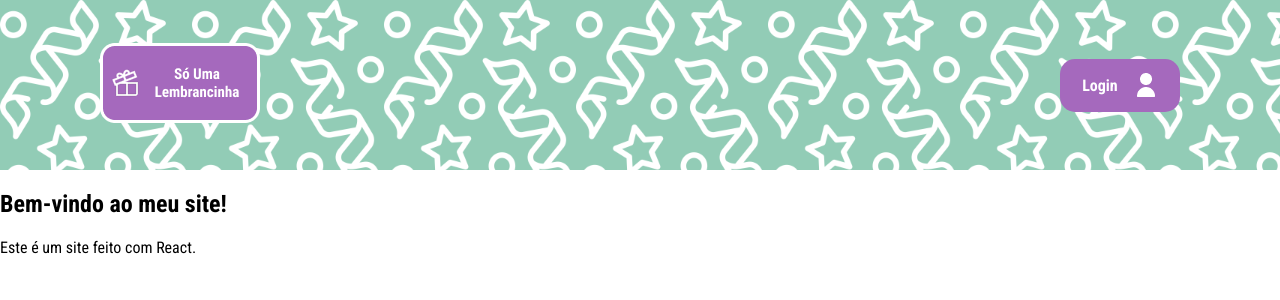
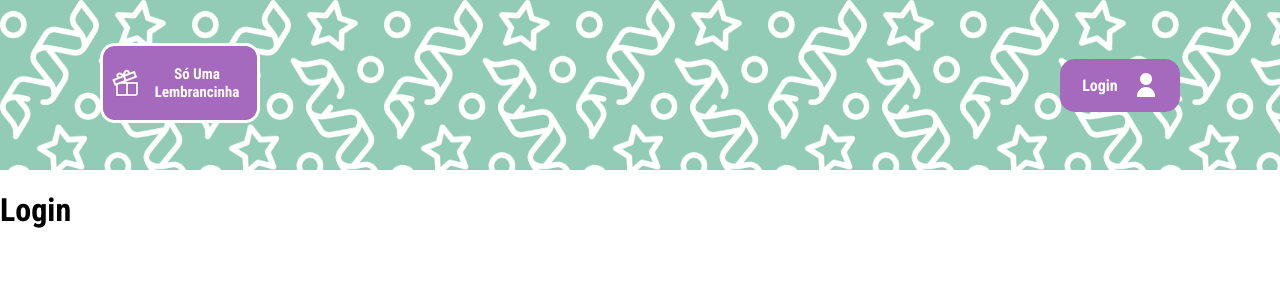
Before and after one commit to BlackStarSt/SoUmPresentinho, a React (Create React App) app: page /login in a window 1280 px wide. Shown: the top 300 px of the page. Built offline with nearby package versions, Linux system fonts and the light colour scheme.

Commit message:
Criação de rota para a página de Login

```diff
--- a/package.json
+++ b/package.json
@@ -9,6 +9,7 @@
     "@testing-library/user-event": "^13.5.0",
     "react": "^19.0.0",
     "react-dom": "^19.0.0",
+    "react-router-dom": "^7.4.0",
     "react-scripts": "5.0.1",
     "web-vitals": "^2.1.4"
   },
--- a/src/App.js
+++ b/src/App.js
@@ -1,13 +1,16 @@
 import React from "react";
 import Header from "./components/Header/Header";
+import { Routes, Route } from "react-router-dom";
+import Login from "./pages/Login/Login";
 
 function App() {
   return (
     <div>
       <Header />
       <main>
-        <h2>Bem-vindo ao meu site!</h2>
-        <p>Este é um site feito com React.</p>
+        <Routes>
+          <Route path="/login" element={<Login />} />
+        </Routes>
       </main>
     </div>
   );
--- a/src/components/Header/Header.js
+++ b/src/components/Header/Header.js
@@ -3,6 +3,7 @@ import "./Header.css";
 import "../../root.css";
 import logo from "../../assets/icons/logo.png";
 import userIcon from "../../assets/icons/user.png";
+import { Link } from "react-router-dom";
 
 const Header = () => {
     return (
@@ -12,10 +13,14 @@ const Header = () => {
             </div>
             <nav>
                 <ul>
-                    <button className="btnLogin">
-                        Login
-                        <img src={userIcon} alt="Usuário" className="user-icon" />
-                    </button>
+                    <li>
+                        <Link to={"/login"}>
+                            <button className="btnLogin">
+                                Login
+                                <img src={userIcon} alt="Usuário" className="user-icon" />
+                            </button>
+                        </Link>
+                    </li>
                 </ul>
             </nav>
         </header>
--- a/src/index.js
+++ b/src/index.js
@@ -1,10 +1,11 @@
 import React from 'react';
 import ReactDOM from 'react-dom/client';
 import App from './App';
+import { BrowserRouter } from "react-router-dom";
 
 const root = ReactDOM.createRoot(document.getElementById('root'));
 root.render(
-  <React.StrictMode>
+  <BrowserRouter>
     <App />
-  </React.StrictMode>
+  </BrowserRouter>
 );
--- /dev/null
+++ b/src/pages/Login/Login.js
@@ -0,0 +1,11 @@
+import React from "react";
+
+const Login = () => {
+    return (
+        <div>
+            <h1>Login</h1>
+        </div>
+    )
+}
+
+export default Login;
```
Also changed, not shown: src/pages/Login/Login.css (added), 1 other file (tests, documents, lock files or other folders).
